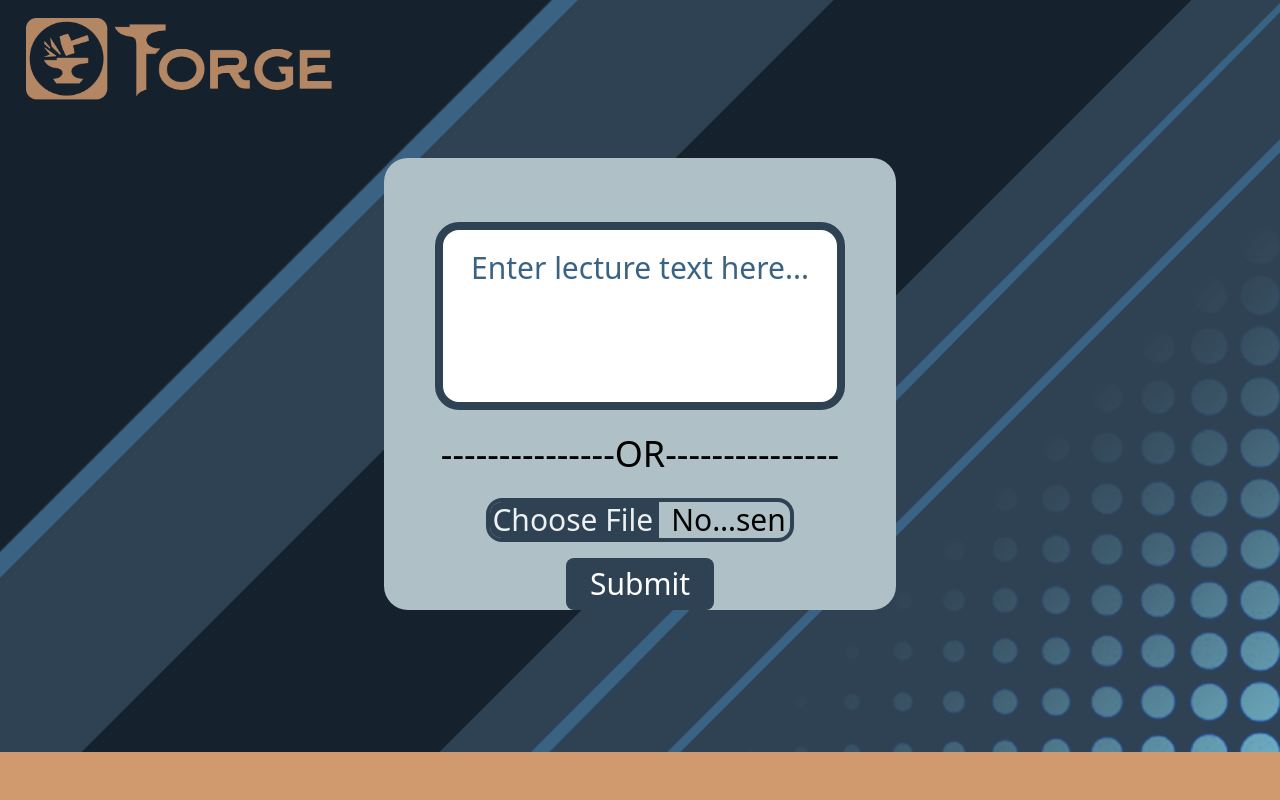
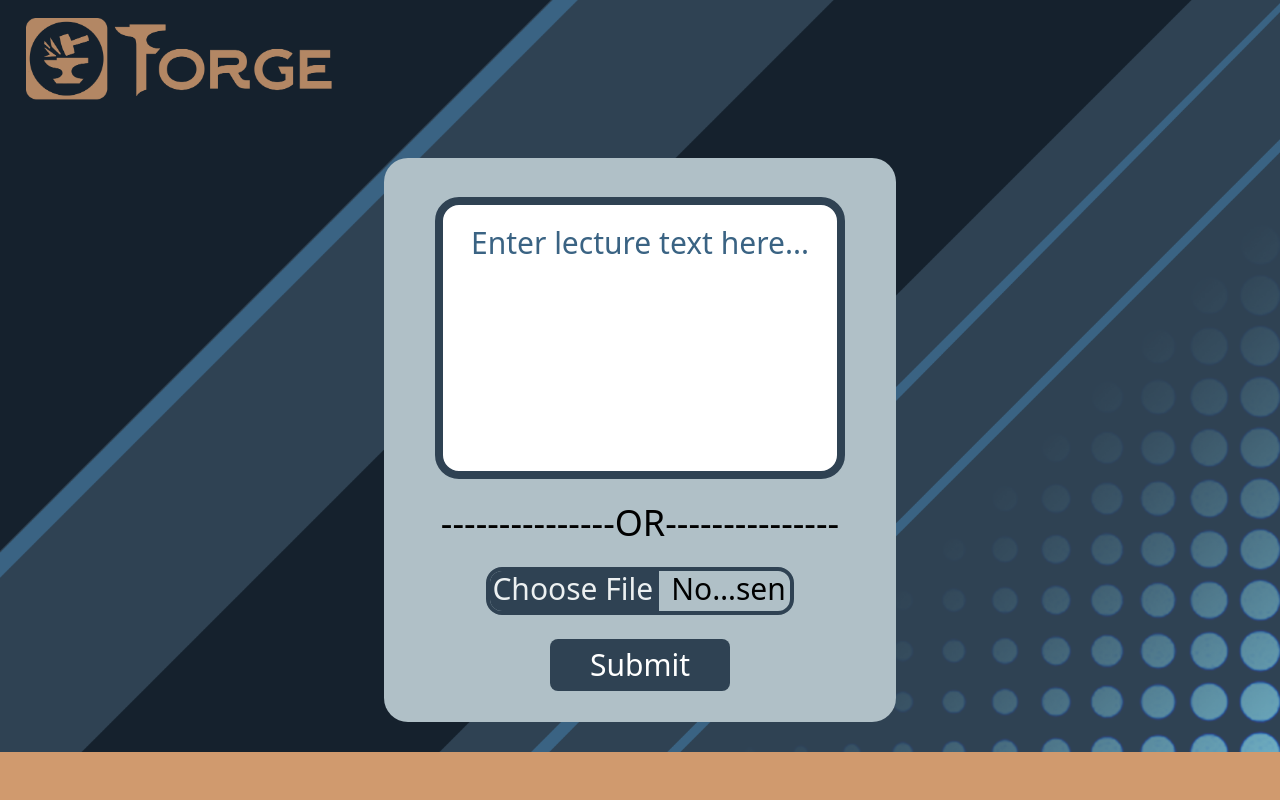
Before and after one commit to NotFish232/TribeHacks-2024, a Flask app: page / in a window 1280 px wide. Run offline with Flask 3, Linux system fonts and the light colour scheme; style sheets or scripts are compiled from the project's sources; some libraries are stand-ins or nearby versions.

Commit message:
finished index

```diff
--- a/templates/index.html
+++ b/templates/index.html
@@ -2,10 +2,10 @@
 {% block content %}
 <div class="bg-cover bg-center h-[94vh]" style="background-image:url('static/assets/Website_P1_Blank.png')">
     <img class="h-[15vh] ml-3"  src="{{url_for('static', filename='assets/Logo_Full.png')}}">
-    <div class="container mx-auto flex flex-col items-center justify-center border-indigo-50 rounded-3xl border-0 w-2/5 h-3/5 bg-theme-artic grid-flow-*" style="margin: auto; margin-top:3%;">
+    <div class="container mx-auto flex flex-col items-center justify-center border-indigo-50 rounded-3xl border-0 w-2/5 h-3/4 bg-theme-artic grid-flow-*" style="margin: auto; margin-top:3%;">
 
-        <form action="/loading" method="post" class="flex flex-col m-auto h-full w-full items-center justify-center" enctype="multipart/form-data">
-            <textarea id="text_input" name="text_input" class="p-5 resize-none placeholder:text-center focus:outline-none mx-8 mt-16 border-8 border-theme-slate rounded-3xl w-4/5 h-1/2 align-text-top text-3xl placeholder-theme-steel text-theme-slate" placeholder="Enter lecture text here..."></textarea>
+        <form action="/loading" method="post" class="flex flex-col m-auto mt-0 h-full w-full items-center justify-center" enctype="multipart/form-data">
+            <textarea id="text_input" name="text_input" class="p-5 resize-none placeholder:text-center focus:outline-none mx-auto mt-2 border-8 border-theme-slate rounded-3xl w-4/5 h-1/2 align-text-top text-3xl placeholder-theme-steel text-theme-slate" placeholder="Enter lecture text here..."></textarea>
             <br>
             <p1 class="text-4xl">---------------OR---------------</p1>
             <br>
@@ -17,7 +17,7 @@
             <input accept=".txt, .wav" name="file_input" class=" text-3xl block w-3/5 h-12
             file:bg-theme-slate file:hover:bg-theme-prussian file:text-theme-halfw file:py-3 file:-ml-1 file:-my-3 file:mr-3 file:border-0 dark:bg-white dark:text-theme-steel
             border-theme-slate hover:border-theme-prussian border-4 rounded-2xl cursor-pointer  focus:outline-none" id="file_input" type="file">
-            <input type="submit" class = "mt-4 px-6 py-2 text-3xl text-white rounded-lg bg-theme-slate hover:bg-theme-prussian cursor-pointer" value="Submit">
+            <input type="submit" class = " mt-6 px-10 py-2 text-3xl text-white rounded-lg bg-theme-slate hover:bg-theme-prussian cursor-pointer" value="Submit">
         </form>
     </div>
 
```
